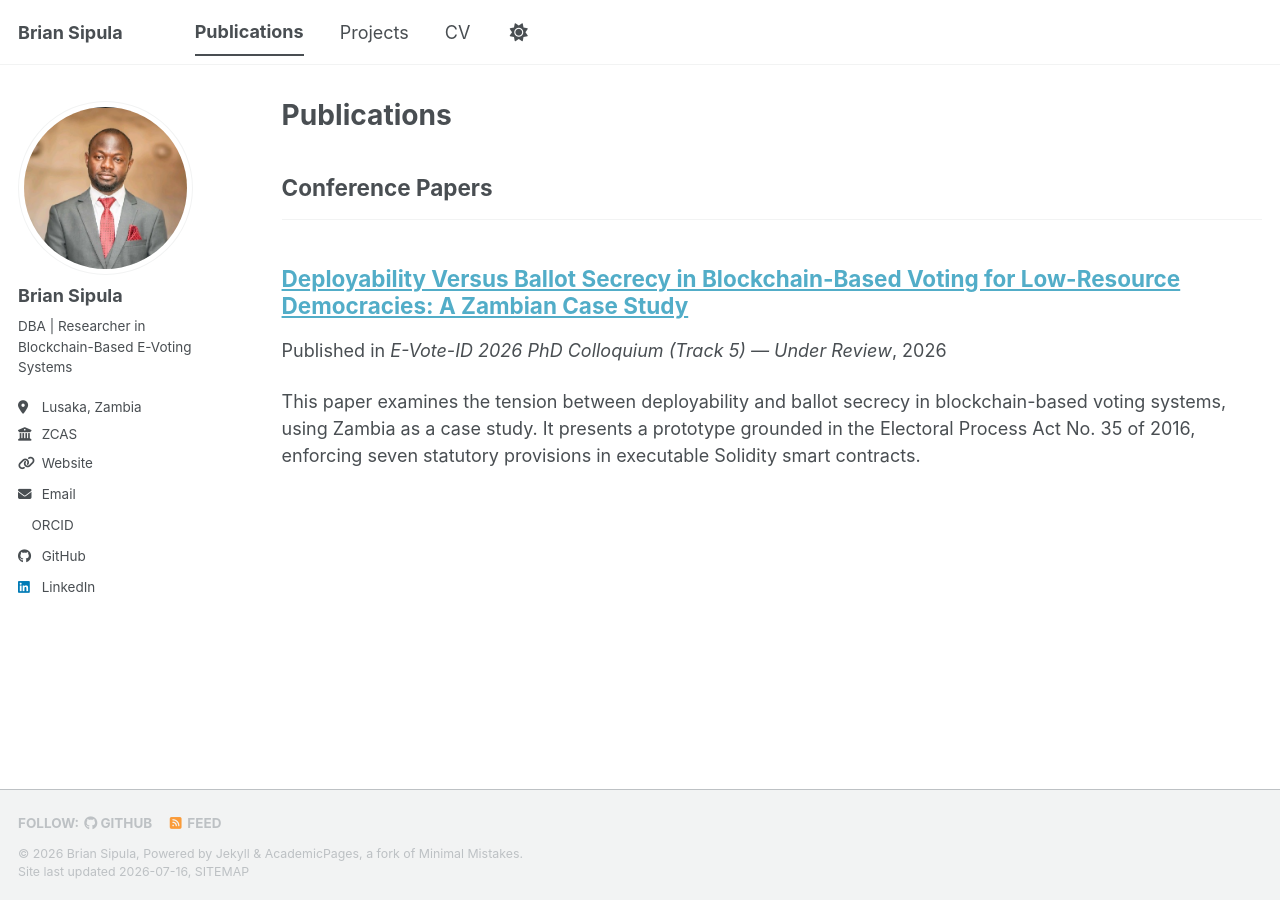
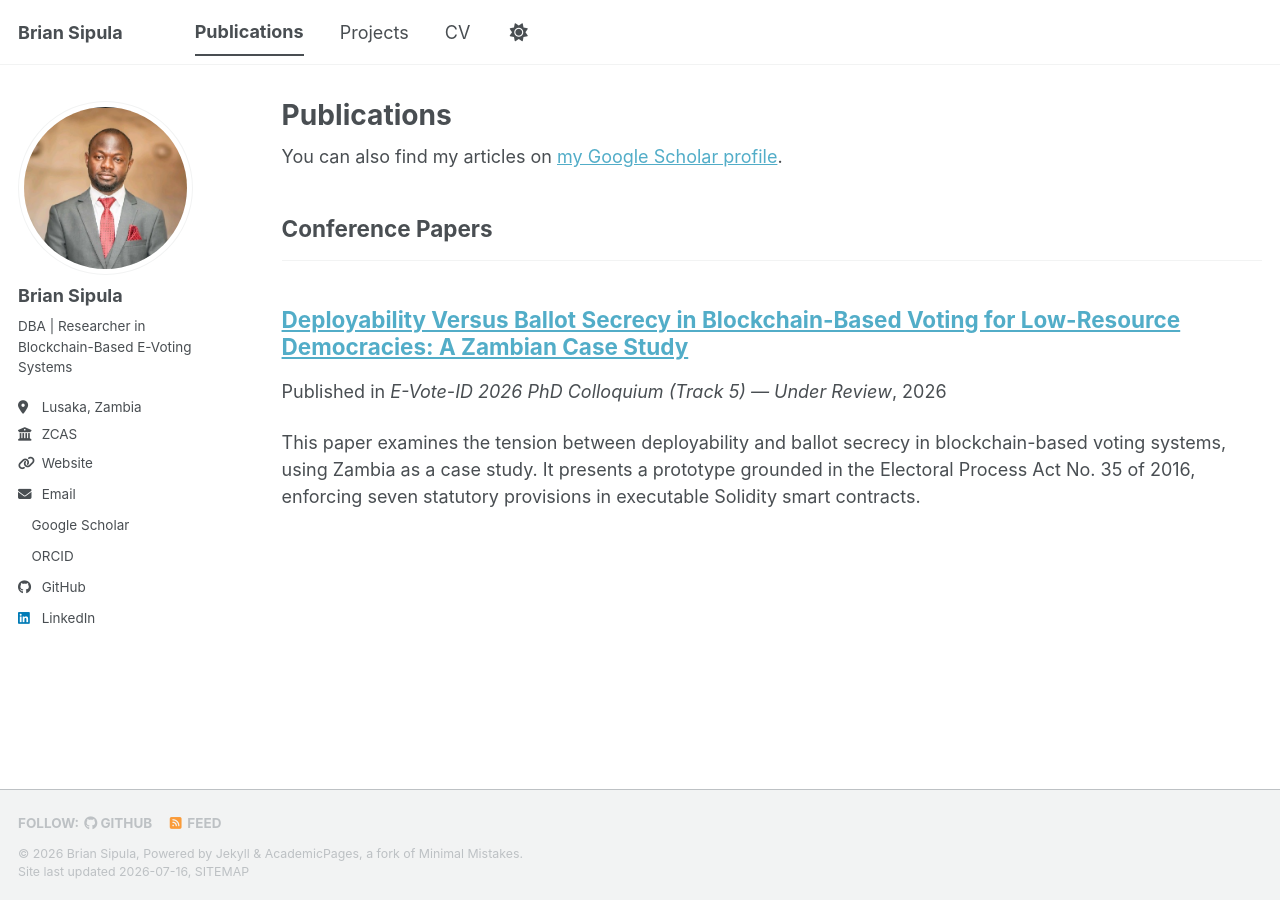
Before and after one commit to briansipula/briansipula.github.io, a Jekyll site: the page built from _pages/publications.html, in a window 1280 px wide. Built offline with Jekyll 4.4.1, drawn with Linux system fonts in a browser that asks for light colours; a style sheet for code colours, icons or effects is not loaded; part of the change alters nothing that is shown.

Commit message:
Add Google Scholar URL to config

```diff
--- a/_config.yml
+++ b/_config.yml
@@ -34,7 +34,7 @@ author:
   # Academic websites
   academia         : # URL
   arxiv            : # URL - Update with the correct link to your profile
-  googlescholar    : # URL
+  googlescholar    : "https://scholar.google.com/citations?user=VVgKNQQAAAAJ"
   inspire-hep      : # URL
   impactstory      : # URL
   orcid            : "https://orcid.org/0009-0008-8154-155X"
```
